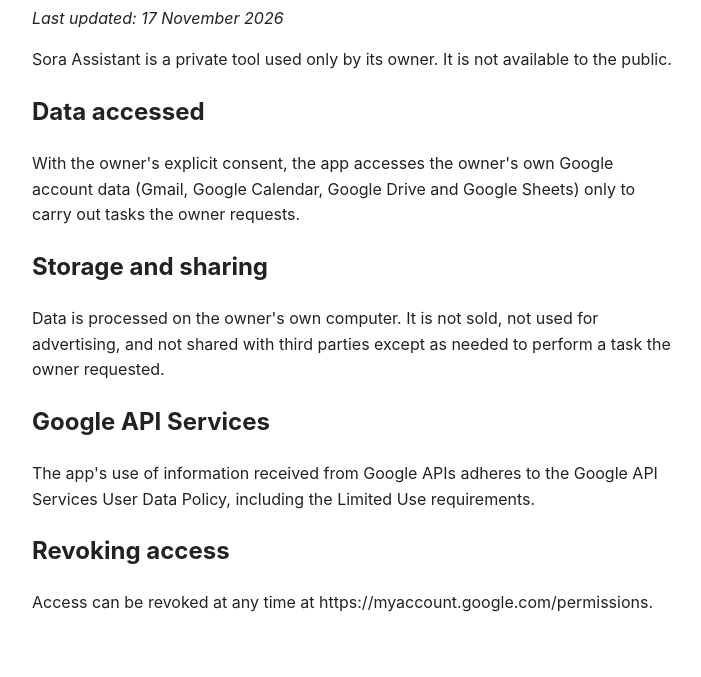
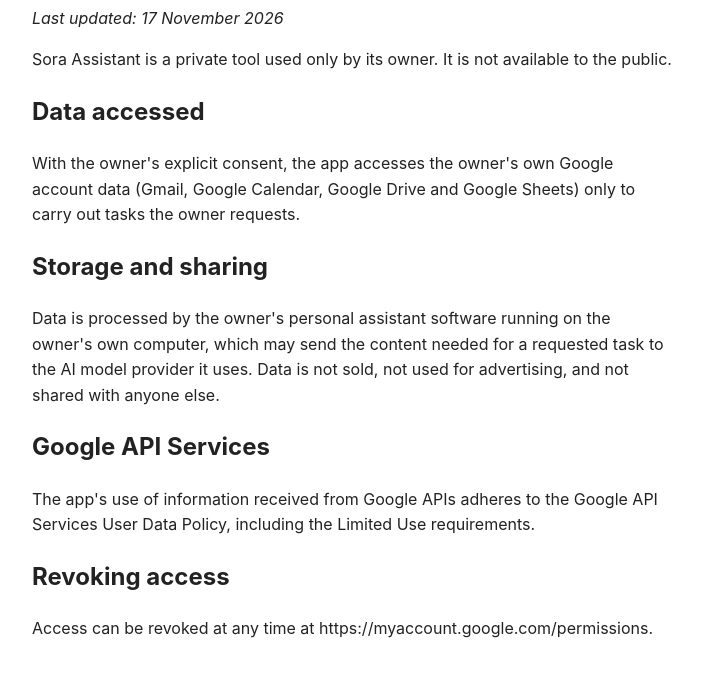
Before and after one commit to prowaytech/sora-assistant, a plain HTML site: page privacy.html in a window 1280 px wide. Shown: the part 127-804 px from the top of the page, without its empty margins (288-989 px from the left). Drawn offline with Linux system fonts and the light colour scheme.

Commit message:
Privacy policy: accurate data processing wording

```diff
--- a/privacy.html
+++ b/privacy.html
@@ -3,6 +3,6 @@
 <body><h1>Privacy Policy</h1><p><em>Last updated: 17 November 2026</em></p>
 <p>Sora Assistant is a private tool used only by its owner. It is not available to the public.</p>
 <h2>Data accessed</h2><p>With the owner's explicit consent, the app accesses the owner's own Google account data (Gmail, Google Calendar, Google Drive and Google Sheets) only to carry out tasks the owner requests.</p>
-<h2>Storage and sharing</h2><p>Data is processed on the owner's own computer. It is not sold, not used for advertising, and not shared with third parties except as needed to perform a task the owner requested.</p>
+<h2>Storage and sharing</h2><p>Data is processed by the owner's personal assistant software running on the owner's own computer, which may send the content needed for a requested task to the AI model provider it uses. Data is not sold, not used for advertising, and not shared with anyone else.</p>
 <h2>Google API Services</h2><p>The app's use of information received from Google APIs adheres to the Google API Services User Data Policy, including the Limited Use requirements.</p>
 <h2>Revoking access</h2><p>Access can be revoked at any time at https://myaccount.google.com/permissions.</p></body></html>
```
